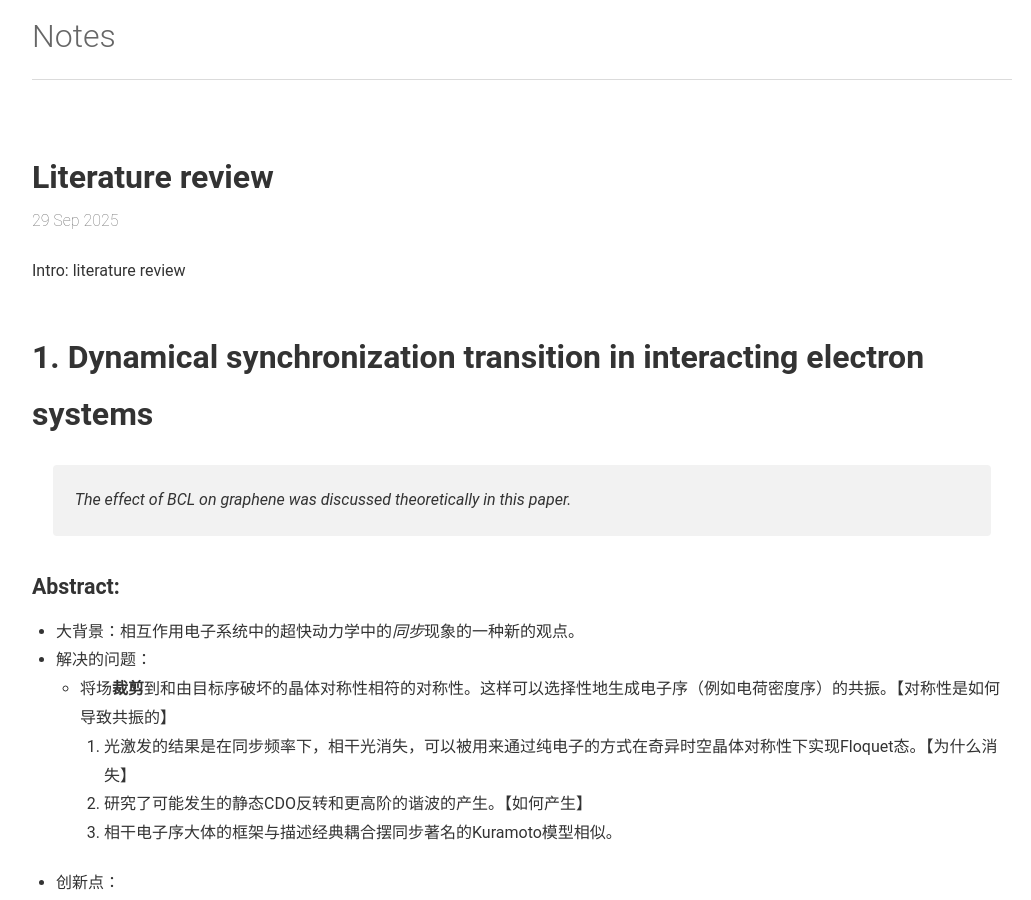
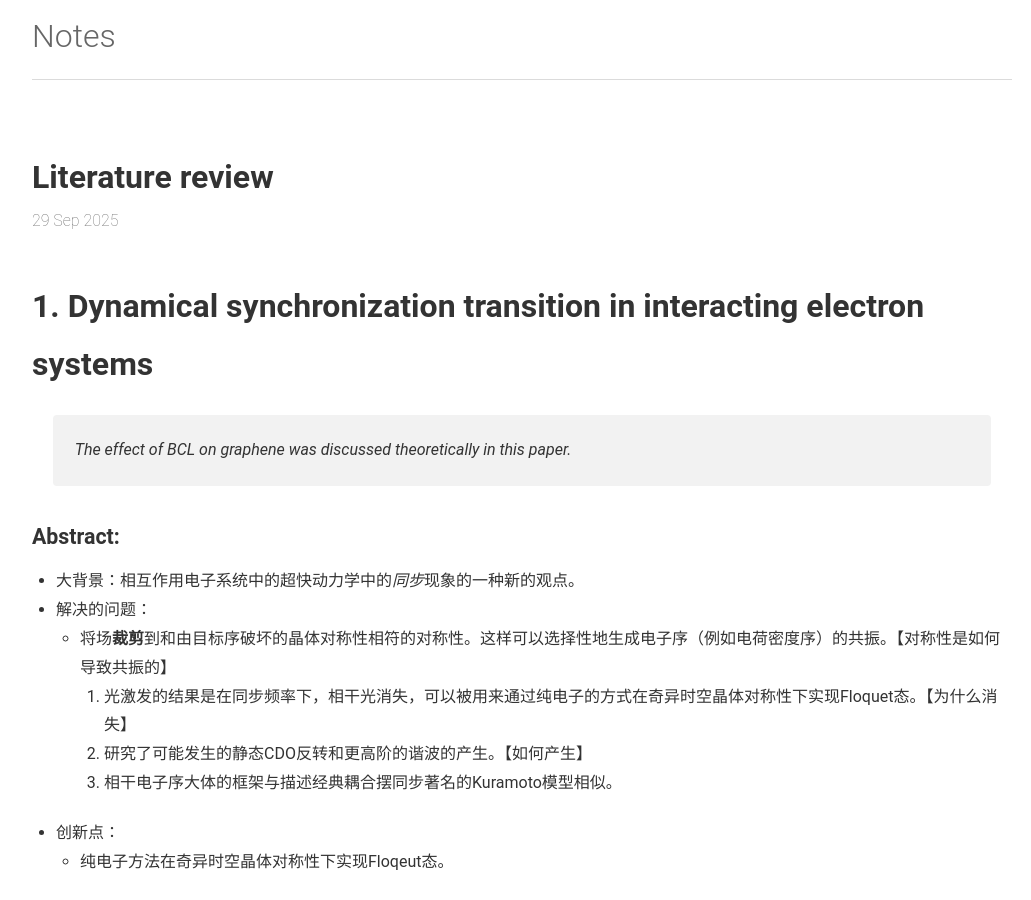
Before and after one commit to Hwei-esay/Notes, a Jekyll site: the page built from _posts/2025-09-29-Literature Review.md, in a window 1280 px wide and 900 px high. Shown: the whole window, without its empty margins (118-1149 px from the left). Built offline with Jekyll 4.4.1, drawn with Linux system fonts in a browser that asks for light colours.

Commit message:
Update 2025-09-29-Literature Review.md

```diff
--- a/_posts/2025-09-29-Literature Review.md
+++ b/_posts/2025-09-29-Literature Review.md
@@ -1,8 +1,6 @@
 ---
 layout: post
 ---
-
-Intro: literature review <!--more-->
 
 ## 1. Dynamical synchronization transition in interacting electron systems
 
```
